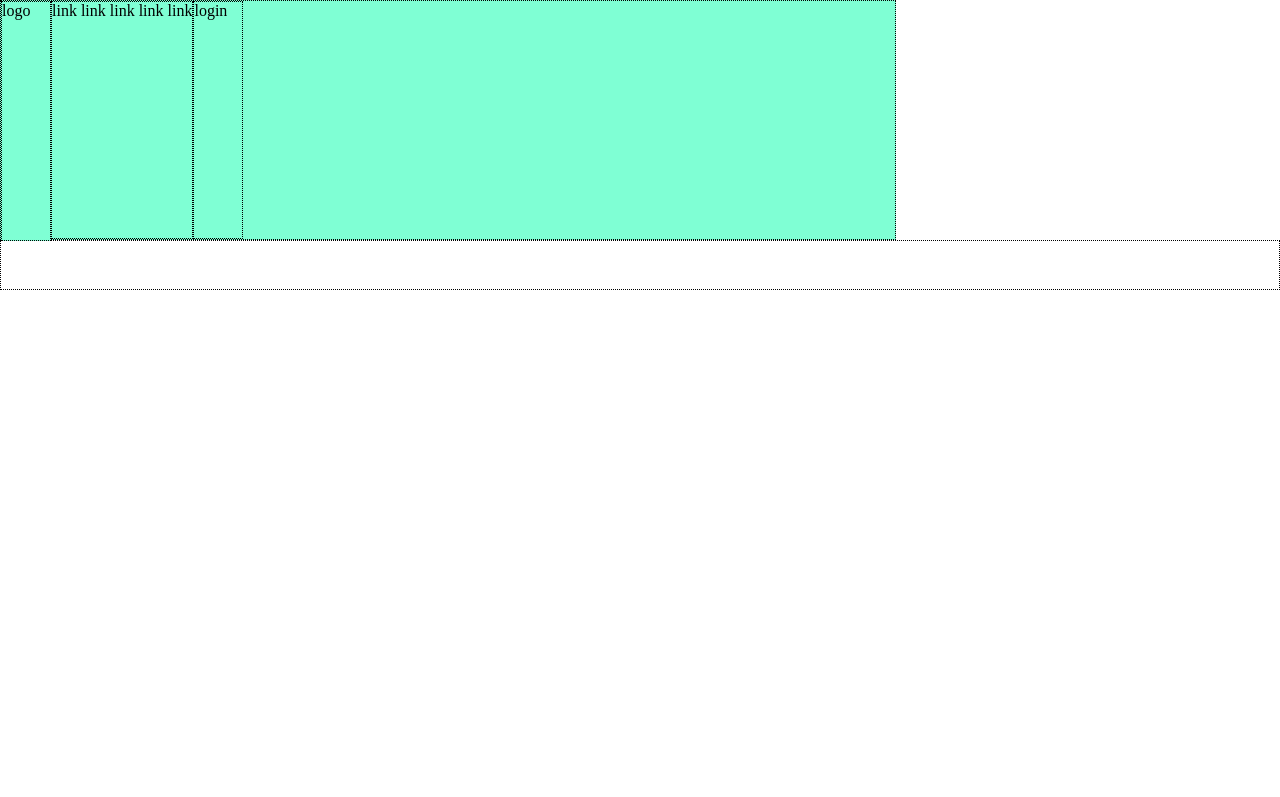
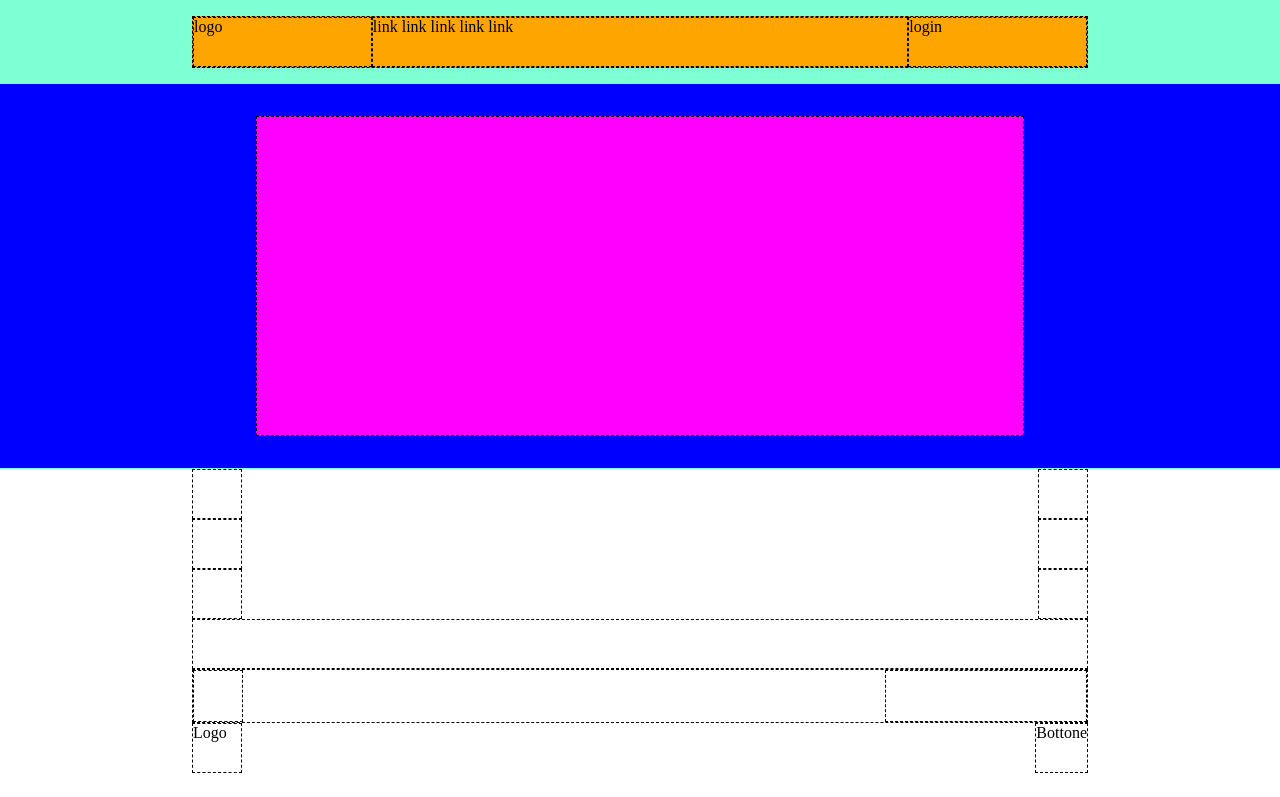
Before and after one commit to Dihep/htmlcss-struttura-discord, a plain HTML site: page index.html in a window 1280 px wide. Shown: the top 797 px of the page. Drawn offline with Linux system fonts and the light colour scheme.

Commit message:
Header complete.

```diff
--- a/css/styles1.css
+++ b/css/styles1.css
@@ -2,20 +2,27 @@
 /***** Box styiling *****/
 * {
     box-sizing: border-box;
-    margin: 0%;
+    margin: 0% 0%;
     padding: 0%;
 }
+header,
+main,
+footer {
+    width: 100vw;
+}
 .boxed {
-    width: 70vw;
+    width: 70%;
+    margin: auto;
 }
+/***** Borders *****/
 .bordered {
-    border: 1px dotted black;
+    border: 1px dashed black;
     /* Content-sizing for developement can be added below */
     min-width: 50px;
     min-height: 50px;
 }
 .bordered-white {
-    border: 1px dotted white;
+    border: 1px dashed white;
     /* Content-sizing for developement can be added below */
     min-width: 50px;
     min-height: 50px;
@@ -23,16 +30,40 @@
 /***** Flexing and variables *****/
 .flexed {
     display: flex;
+    justify-content: space-between;
 }
 :root {
     --fbg-color: rgb(60, 60, 60);
 }
 
+
 /*************** Header styles ***************/
 header {
-    height: 50rem;
+    background-color: aquamarine;
+    padding-bottom: 1px; /* To replicate design given exactly, likely useless */
 }
-header>section :first-of-type {
-    background-color: aquamarine;
-    height: 15rem;
+/***** First section *****/
+header>section:first-child {
+    padding: 1rem 0%;
 }
+header nav {
+    background-color: orange;
+}
+nav>div {
+    width: 20%;
+}
+.nav-links {
+    height: 3rem;
+    width: 60%;
+}
+/***** Second section *****/
+header>section:last-child {
+    background-color: blue;
+    padding: 2rem 0%;
+}
+header>section:last-child>div {
+    background-color: magenta;
+    margin: 0% auto;
+    width: 60%;
+    height: 20rem;
+}
--- a/index.html
+++ b/index.html
@@ -24,8 +24,10 @@
             </nav>
         </section>
 
-        <!-- Second section -->
-        <section class="bordered"></section>
+        <!-- Second section with container and different background -->
+        <section>
+            <div class="bordered"></div>
+        </section>
 
     </header>
 
```
